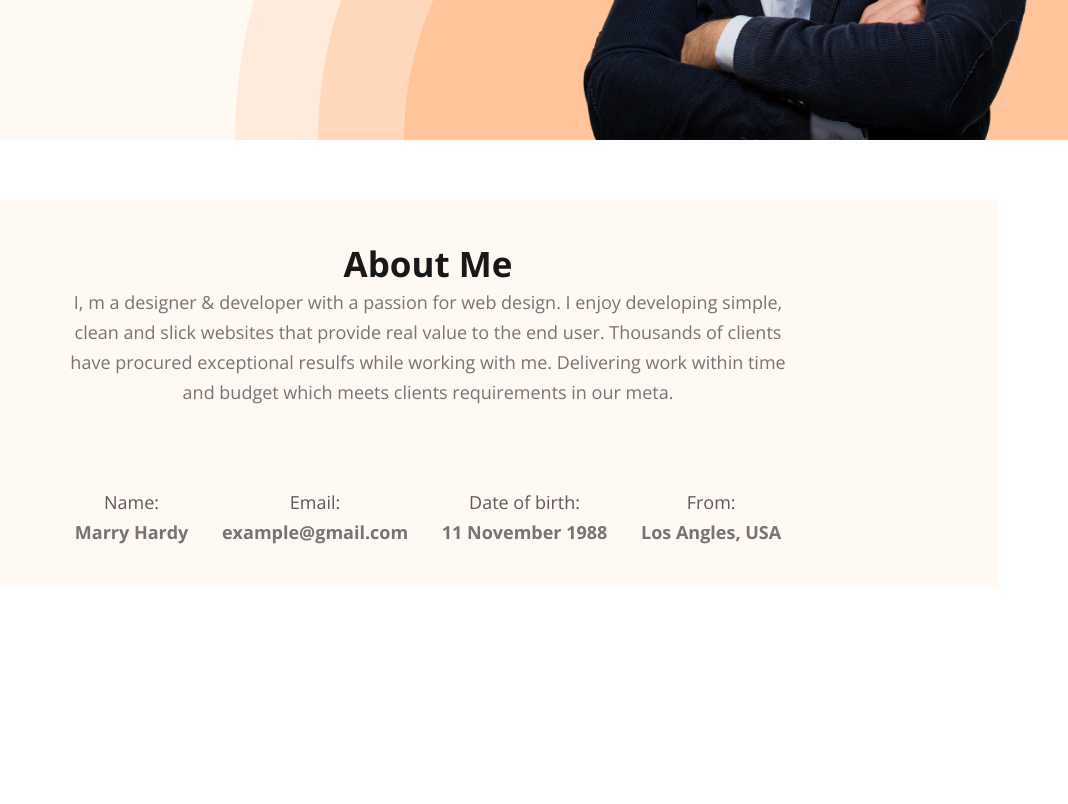
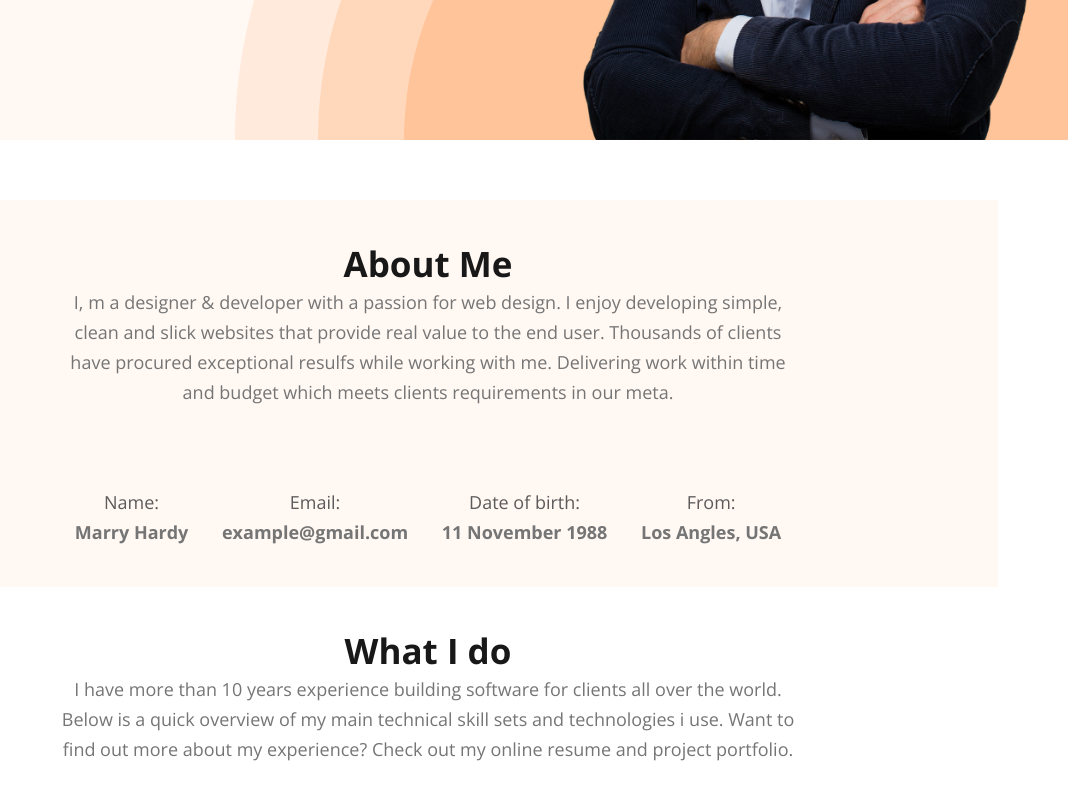
Before and after one commit to Azizul707/developer-portfolio, a plain HTML site: page index.html in a window 1280 px wide. Shown: the part 510-1314 px from the top of the page, without its empty margins (212-1280 px from the left). Before the commit the page ends 1097 px from the top, so only its background shows below. Drawn offline with nearby package versions, Linux system fonts and the light colour scheme.

Commit message:
what i do section added

```diff
--- a/index.html
+++ b/index.html
@@ -72,6 +72,15 @@
           </div>
       </div>
     </main>
+    <section>
+        <div class="work-info">
+            <h3 class="section-title">What I do</h3>
+            <p class="section-description">
+                I have more than 10 years experience building software for clients all over the world. Below is a quick overview of my main technical skill sets and technologies i use. Want to find out more about my experience? Check out my online resume and project portfolio.
+            </p>
+          </div>
+
+    </section>
     <footer></footer>
   </body>
 </html>
--- a/style.css
+++ b/style.css
@@ -149,3 +149,9 @@ main {
   font-weight: 600;
   line-height: 30px;
 }
+.work-info{
+    width: 1140px;
+    margin: 0 auto;
+    padding: 40px 200px;
+
+}
```
